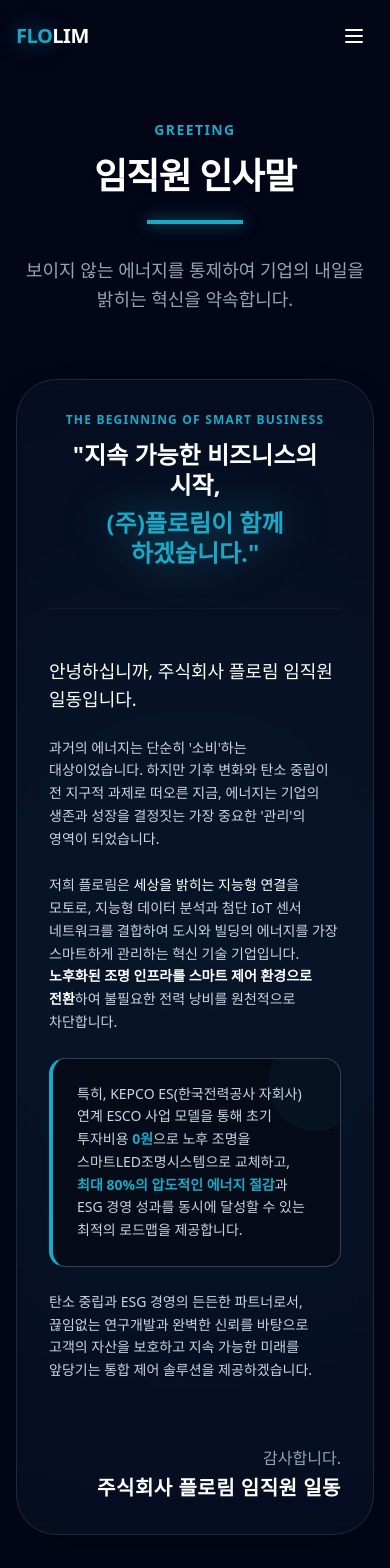
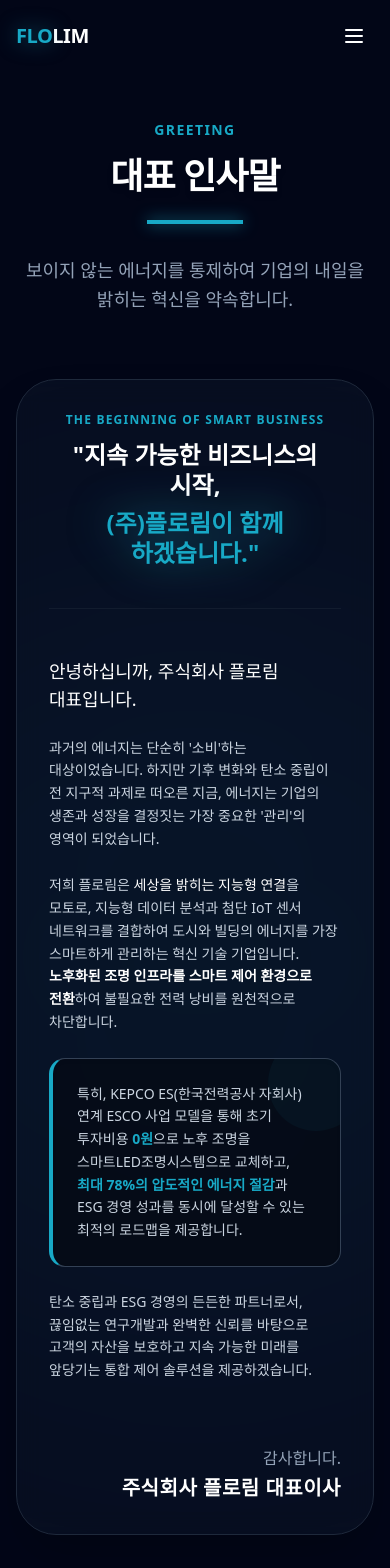
Before and after one commit to flolim-mj54/flolim-website, a React (Vite) app: page /company/greeting in a window 390 px wide. Shown: the top 1568 px of the page. Built offline with nearby package versions, Linux system fonts and the light colour scheme.

Commit message:
인사말 페이지 수정

```diff
--- a/src/pages/01_Company/CompanyGreeting.tsx
+++ b/src/pages/01_Company/CompanyGreeting.tsx
@@ -1,67 +1,96 @@
-import PageHeader from '../../components/PageHeader';
-import BottomNav from '../../components/BottomNav';
+import PageHeader from "../../components/PageHeader";
+import BottomNav from "../../components/BottomNav";
 
 export default function CompanyGreeting() {
   return (
     <div className="pb-10 relative overflow-hidden">
-      {/* 💡 [수정됨] CEO Message -> Greeting / 타이틀 변경 */}
       <PageHeader
         category="Greeting"
-        title="임직원 인사말"
+        title="대표 인사말"
         subtitle="보이지 않는 에너지를 통제하여 기업의 내일을 밝히는 혁신을 약속합니다."
       />
 
       <div className="container mx-auto px-4 max-w-5xl mb-10 relative z-10 mt-10">
-
         <section className="bg-slate-900/50 backdrop-blur-md p-8 md:p-16 lg:p-20 rounded-[2.5rem] shadow-2xl border border-slate-800 mb-16 relative overflow-hidden group">
-
           <div className="absolute top-1/2 left-1/2 w-[800px] h-[800px] bg-flolim/5 rounded-full blur-[150px] pointer-events-none -translate-x-1/2 -translate-y-1/2"></div>
 
           <div className="text-center mb-12 md:mb-16 relative z-10 border-b border-slate-800/50 pb-10 md:pb-12">
-            <p className="text-flolim font-bold tracking-widest text-xs md:text-sm mb-3 md:mb-4 uppercase">The beginning of smart business</p>
+            <p className="text-flolim font-bold tracking-widest text-xs md:text-sm mb-3 md:mb-4 uppercase">
+              The beginning of smart business
+            </p>
             <h2 className="text-2xl md:text-3xl lg:text-4xl font-bold text-white leading-tight break-keep">
-              "지속 가능한 비즈니스의 시작,<br />
-              <span className="text-flolim drop-shadow-[0_0_20px_rgba(24,169,198,0.5)] mt-2 inline-block">(주)플로림이 함께 하겠습니다."</span>
+              "지속 가능한 비즈니스의 시작,
+              <br />
+              <span className="text-flolim drop-shadow-[0_0_20px_rgba(24,169,198,0.5)] mt-2 inline-block">
+                (주)플로림이 함께 하겠습니다."
+              </span>
             </h2>
           </div>
 
           <div className="space-y-6 md:space-y-8 text-slate-300 text-sm md:text-base lg:text-lg leading-relaxed font-light relative z-10 px-0 lg:px-8">
             <p className="text-lg md:text-xl text-white font-medium mb-4 md:mb-6 break-keep">
-              {/* 💡 [수정됨] 대표입니다 -> 임직원 일동입니다 */}
-              안녕하십니까, 주식회사 플로림 임직원 일동입니다.
+              안녕하십니까, 주식회사 플로림 대표입니다.
             </p>
 
             <p className="break-keep">
-              과거의 에너지는 단순히 '소비'하는 대상이었습니다. 하지만 기후 변화와 탄소 중립이 전 지구적 과제로 떠오른 지금, 에너지는 기업의 생존과 성장을 결정짓는 가장 중요한 '관리'의 영역이 되었습니다.
+              과거의 에너지는 단순히 '소비'하는 대상이었습니다. 하지만 기후
+              변화와 탄소 중립이 전 지구적 과제로 떠오른 지금, 에너지는 기업의
+              생존과 성장을 결정짓는 가장 중요한 '관리'의 영역이 되었습니다.
             </p>
 
             <p className="break-keep">
-              저희 플로림은 <strong className="text-white font-medium">세상을 밝히는 지능형 연결</strong>을 모토로, 지능형 데이터 분석과 첨단 IoT 센서 네트워크를 결합하여 도시와 빌딩의 에너지를 가장 스마트하게 관리하는 혁신 기술 기업입니다. <strong className="text-white font-bold">노후화된 조명 인프라를 스마트 제어 환경으로 전환</strong>하여 불필요한 전력 낭비를 원천적으로 차단합니다.
+              저희 플로림은{" "}
+              <strong className="text-white font-medium">
+                세상을 밝히는 지능형 연결
+              </strong>
+              을 모토로, 지능형 데이터 분석과 첨단 IoT 센서 네트워크를 결합하여
+              도시와 빌딩의 에너지를 가장 스마트하게 관리하는 혁신 기술
+              기업입니다.{" "}
+              <strong className="text-white font-bold">
+                노후화된 조명 인프라를 스마트 제어 환경으로 전환
+              </strong>
+              하여 불필요한 전력 낭비를 원천적으로 차단합니다.
             </p>
 
             <div className="bg-[#050b14]/80 p-6 md:p-8 rounded-2xl border border-slate-700 border-l-4 border-l-flolim my-8 md:my-10 shadow-inner relative overflow-hidden group/card hover:border-l-cyan-400 transition-colors">
-              <div className="absolute -right-6 -top-6 w-24 h-24 bg-flolim/5 rounded-full z-0 group-hover/card:scale-150 transition-transform duration-700 pointer-events-none"></div>
+              <div className="absolute -right-6 -top-6 w-24 h-24 bg-flolim/5 rounded-full z-0 group/card:scale-150 transition-transform duration-700 pointer-events-none"></div>
               <p className="text-sm md:text-base text-slate-300 leading-relaxed relative z-10 break-keep">
-                특히, KEPCO ES(한국전력공사 자회사) 연계 ESCO 사업 모델을 통해 초기 투자비용 <strong className="text-flolim font-bold">0원</strong>으로 노후 조명을 스마트LED조명시스템으로 교체하고, <strong className="text-flolim font-bold">최대 80%의 압도적인 에너지 절감</strong>과 ESG 경영 성과를 동시에 달성할 수 있는 최적의 로드맵을 제공합니다.
+                특히, KEPCO ES(한국전력공사 자회사) 연계 ESCO 사업 모델을 통해
+                초기 투자비용{" "}
+                <strong className="text-flolim font-bold">0원</strong>으로 노후
+                조명을 스마트LED조명시스템으로 교체하고,{" "}
+                <strong className="text-flolim font-bold">
+                  최대 78%의 압도적인 에너지 절감
+                </strong>
+                과 ESG 경영 성과를 동시에 달성할 수 있는 최적의 로드맵을
+                제공합니다.
               </p>
             </div>
 
             <p className="break-keep">
-              탄소 중립과 ESG 경영의 든든한 파트너로서, 끊임없는 연구개발과 완벽한 신뢰를 바탕으로 고객의 자산을 보호하고 지속 가능한 미래를 앞당기는 통합 제어 솔루션을 제공하겠습니다.
+              탄소 중립과 ESG 경영의 든든한 파트너로서, 끊임없는 연구개발과
+              완벽한 신뢰를 바탕으로 고객의 자산을 보호하고 지속 가능한 미래를
+              앞당기는 통합 제어 솔루션을 제공하겠습니다.
             </p>
 
             <div className="pt-10 md:pt-12 mt-12 md:mt-16 flex flex-col items-end">
-              <p className="text-base md:text-lg text-slate-400 mb-1 md:mb-2 font-medium">감사합니다.</p>
-              {/* 💡 [수정됨] 대표 -> 임직원 일동 */}
-              <p className="text-xl md:text-2xl font-bold text-white tracking-wide">주식회사 플로림 임직원 일동</p>
+              <p className="text-base md:text-lg text-slate-400 mb-1 md:mb-2 font-medium">
+                감사합니다.
+              </p>
+              <p className="text-xl md:text-2xl font-bold text-white tracking-wide">
+                주식회사 플로림 대표이사
+              </p>
             </div>
           </div>
         </section>
 
-        {/* 💡 [수정됨] 다음 페이지 경로(조직도) 유지 */}
         <BottomNav
-          prev={{ label: '이전 페이지', title: '플로림 소개', path: '/company/intro' }}
-          next={{ label: '다음 페이지', title: '조직도', path: '/company/org' }}
+          prev={{
+            label: "이전 페이지",
+            title: "플로림 소개",
+            path: "/company/intro",
+          }}
+          next={{ label: "다음 페이지", title: "조직도", path: "/company/org" }}
         />
       </div>
     </div>
```
Also changed, not shown: 1 other file (tests, documents, lock files or other folders).
